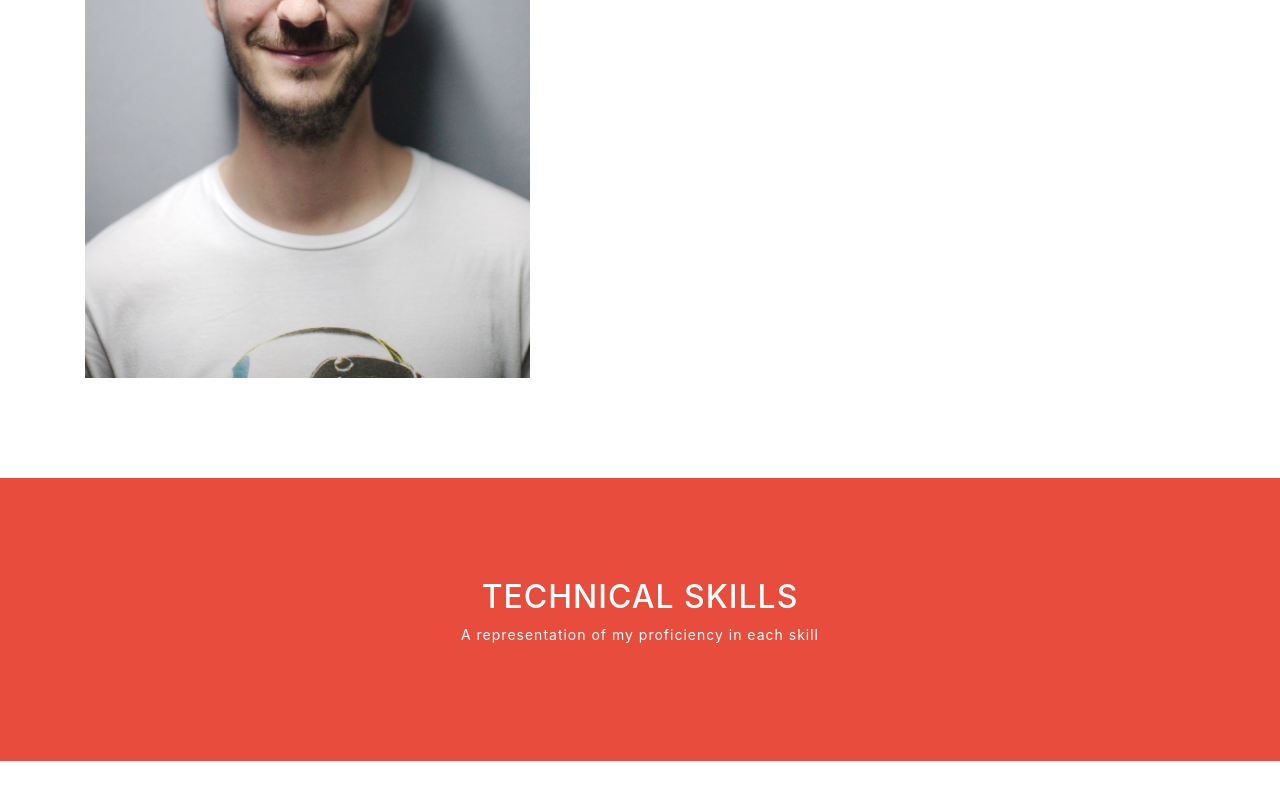
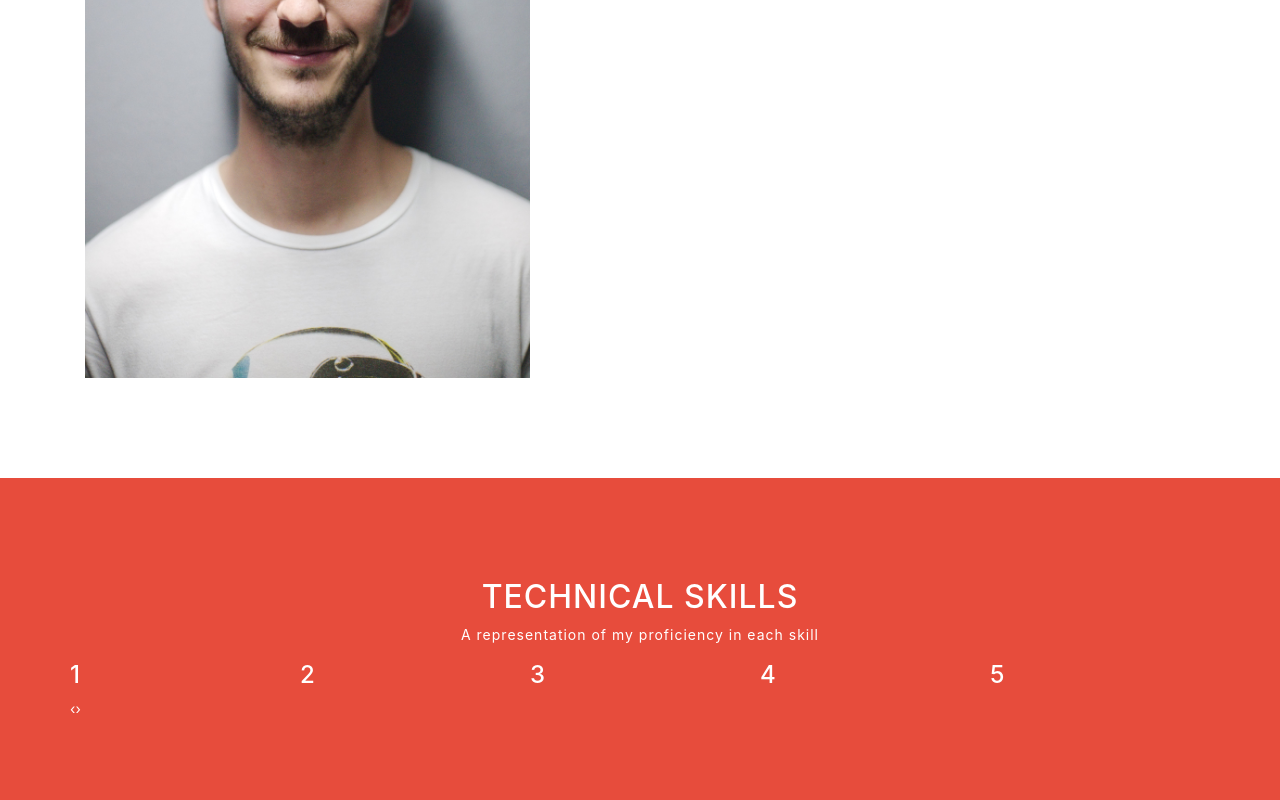
Before and after one commit to MiguelDominguezSanchez/Udemy_Make_a_Responsive_Portfolio_Website_JavaScript_and_HTML, a plain HTML site: page index.html in a window 1280 px wide. Shown: the part 1190-1990 px from the top of the page. Before the commit the page ends 1951 px from the top, so only its background shows below. Drawn offline with nearby package versions, Linux system fonts and the light colour scheme.

Commit message:
Adding the slider

```diff
--- a/index.html
+++ b/index.html
@@ -9,6 +9,7 @@
   <title>My Portfolio</title>
 
   <link rel="stylesheet" href="css/superslides.css">
+  <link rel="stylesheet" href="css/owl.carousel.min.css">
   <link rel="stylesheet" href="https://maxcdn.bootstrapcdn.com/bootstrap/4.0.0/css/bootstrap.min.css" integrity="sha384-Gn5384xqQ1aoWXA+058RXPxPg6fy4IWvTNh0E263XmFcJlSAwiGgFAW/dAiS6JXm" crossorigin="anonymous">
 
   <link rel="stylesheet" href="css/style.css">
@@ -79,6 +80,21 @@
         <p>A representation of my proficiency in each skill</p>
         </div>
 
+        <div class="owl-carousel owl-theme">
+            <div class="item"><h4>1</h4></div>
+            <div class="item"><h4>2</h4></div>
+            <div class="item"><h4>3</h4></div>
+            <div class="item"><h4>4</h4></div>
+            <div class="item"><h4>5</h4></div>
+            <div class="item"><h4>6</h4></div>
+            <div class="item"><h4>7</h4></div>
+            <div class="item"><h4>8</h4></div>
+            <div class="item"><h4>9</h4></div>
+            <div class="item"><h4>10</h4></div>
+            <div class="item"><h4>11</h4></div>
+            <div class="item"><h4>12</h4></div>
+        </div>
+
       </div>
     </div>
 
@@ -87,6 +103,7 @@
 
 
   <script src="js/jquery.superslides.min.js"></script>
+  <script src="js/owl.carousel.min.js"></script>
   <script src="js/typed.min.js"></script>
   <script src="https://cdnjs.cloudflare.com/ajax/libs/popper.js/1.12.9/umd/popper.min.js" integrity="sha384-ApNbgh9B+Y1QKtv3Rn7W3mgPxhU9K/ScQsAP7hUibX39j7fakFPskvXusvfa0b4Q" crossorigin="anonymous"></script>
   <script src="https://maxcdn.bootstrapcdn.com/bootstrap/4.0.0/js/bootstrap.min.js" integrity="sha384-JZR6Spejh4U02d8jOt6vLEHfe/JQGiRRSQQxSfFWpi1MquVdAyjUar5+76PVCmYl" crossorigin="anonymous"></script>
--- a/js/script.js
+++ b/js/script.js
@@ -12,4 +12,21 @@ $(document).ready(function () {
 		startDelay: 1000,
 		showCursor: false,
 	})
+
+	$('.owl-carousel').owlCarousel({
+		loop: true,
+		margin: 10,
+		nav: true,
+		responsive: {
+			0: {
+				items: 1,
+			},
+			600: {
+				items: 3,
+			},
+			1000: {
+				items: 5,
+			},
+		},
+	})
 })
```
Also changed, not shown: css/owl.carousel.min.css (added), js/owl.carousel.min.js (added).
